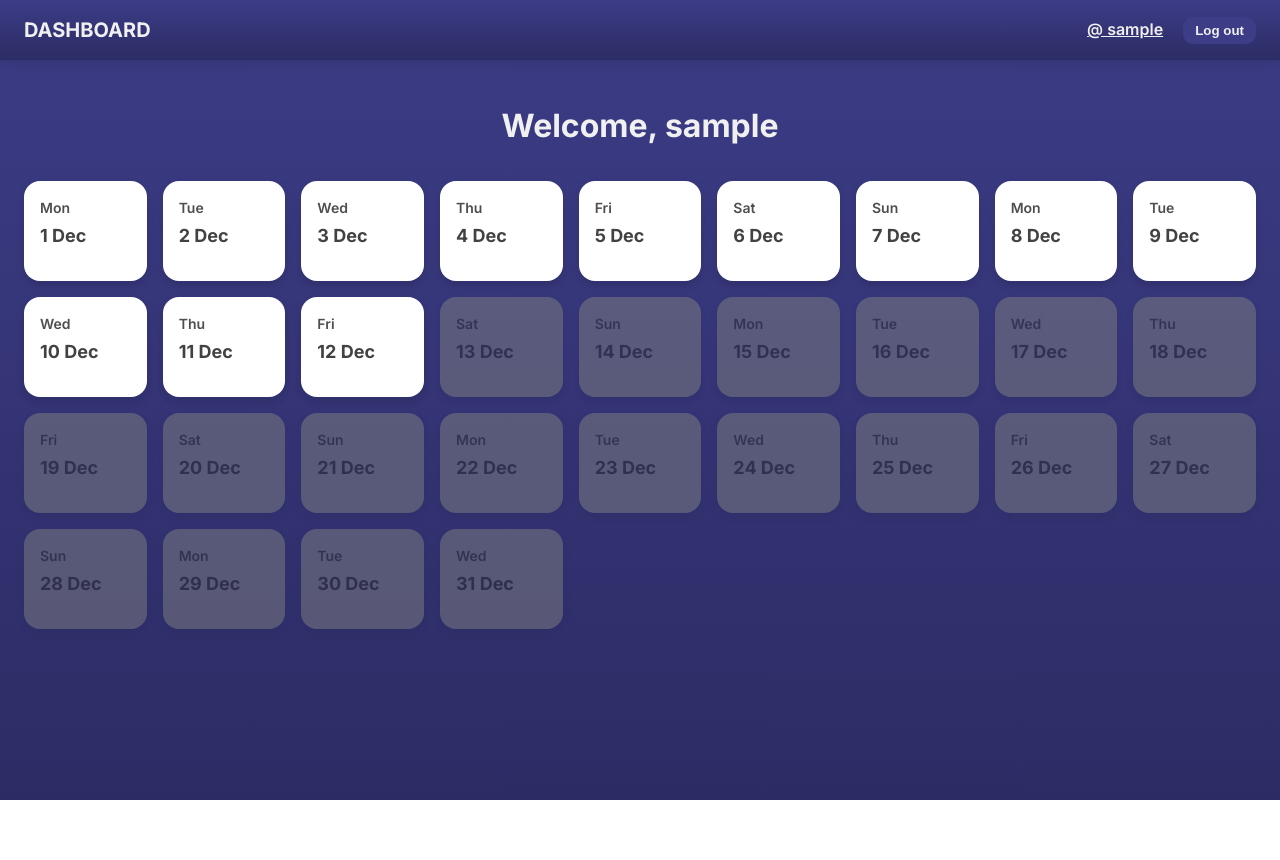
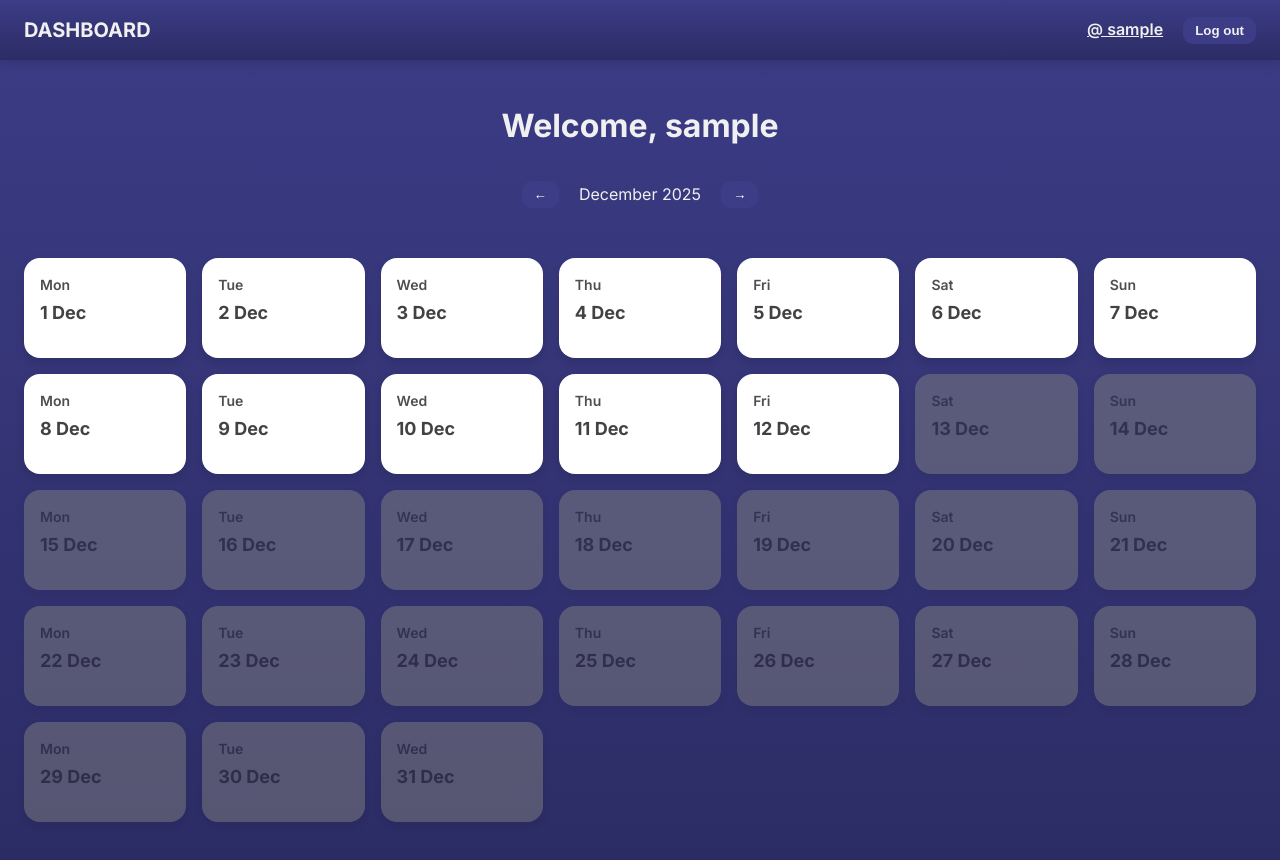
Before and after one commit to Konstantin-Lozanovski/Calorie-Tracker, a React (Vite) app in the folder frontend/: page / in a window 1280 px wide. Before the commit the page ends 800 px from the top, so only its background shows below. Built offline with nearby package versions, Linux system fonts and the light colour scheme; sample sign-in values are in the browser's storage.

Commit message:
Added the nav bar to change months

```diff
--- a/frontend/src/css/Dashboard.css
+++ b/frontend/src/css/Dashboard.css
@@ -19,7 +19,30 @@ h1 {
 /* Days Grid */
 .days-grid {
     display: grid;
-    grid-template-columns: repeat(auto-fit, minmax(120px, 1fr));
+    grid-template-columns: repeat(7, 1fr); /* exactly 7 days per row */
     gap: 16px;
     width: 100%;
 }
+
+.month-nav {
+    display: flex;
+    justify-content: center;
+    align-items: center;
+    gap: 20px;
+    margin-bottom: 20px;
+}
+
+.month-nav button {
+    background: var(--color-primary);
+    color: #fff;
+    border: none;
+    padding: 6px 12px;
+    border-radius: var(--radius-sm);
+    cursor: pointer;
+    font-weight: 600;
+    transition: background 0.15s ease;
+}
+
+.month-nav button:hover {
+    background: var(--color-primary-light);
+}
--- a/frontend/src/pages/Dashboard.jsx
+++ b/frontend/src/pages/Dashboard.jsx
@@ -1,27 +1,50 @@
-import {useState, useEffect} from "react";
+import { useState, useEffect } from "react";
 import DayCard from "../components/DayCard";
-import {getDaysInMonth} from "../utils/date";
+import { getDaysInMonth } from "../utils/date";
 import "../css/Dashboard.css";
 
-const Dashboard = ({user}) => {
+const Dashboard = ({ user }) => {
+  const today = new Date();
+  const [month, setMonth] = useState(today.getMonth());
+  const [year, setYear] = useState(today.getFullYear());
   const [days, setDays] = useState([]);
 
   useEffect(() => {
-    const today = new Date();
-    const daysInMonth = getDaysInMonth(today.getFullYear(), today.getMonth());
+    const daysInMonth = getDaysInMonth(year, month);
     setDays(daysInMonth);
-  }, []);
+  }, [month, year]);
+
+  const prevMonth = () => {
+    if (month === 0) {
+      setMonth(11);
+      setYear(year - 1);
+    } else {
+      setMonth(month - 1);
+    }
+  };
+
+  const nextMonth = () => {
+    if (month === 11) {
+      setMonth(0);
+      setYear(year + 1);
+    } else {
+      setMonth(month + 1);
+    }
+  };
 
   return (
     <div className="dashboard-container">
       <h1>Welcome, {user.username}</h1>
+
+      <div className="month-nav">
+        <button onClick={prevMonth}>←</button>
+        <span>{new Date(year, month).toLocaleDateString("en-US", { month: "long", year: "numeric" })}</span>
+        <button onClick={nextMonth}>→</button>
+      </div>
+
       <div className="days-grid">
         {days.map((day) => (
-          <DayCard
-            key={day.toISOString()}
-            date={day}
-            user={user}
-          />
+          <DayCard key={day.toISOString()} date={day} user={user} />
         ))}
       </div>
     </div>
```
